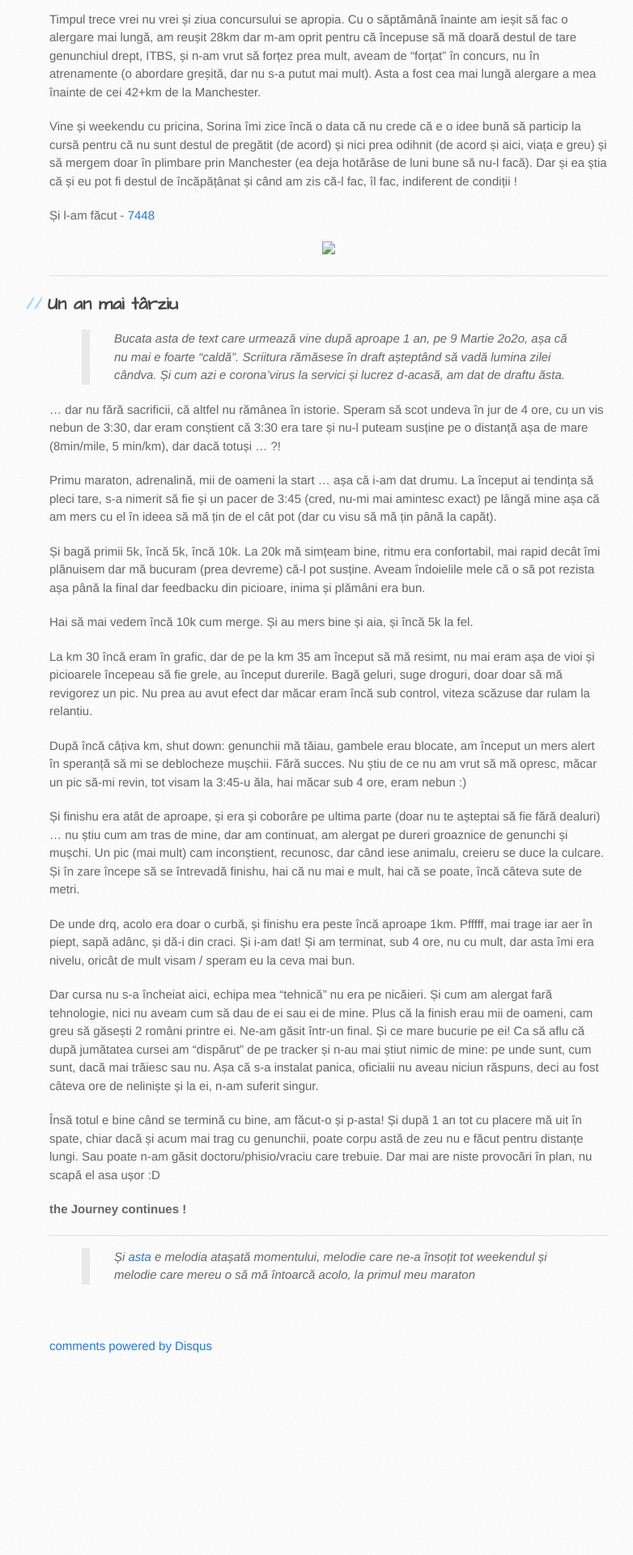
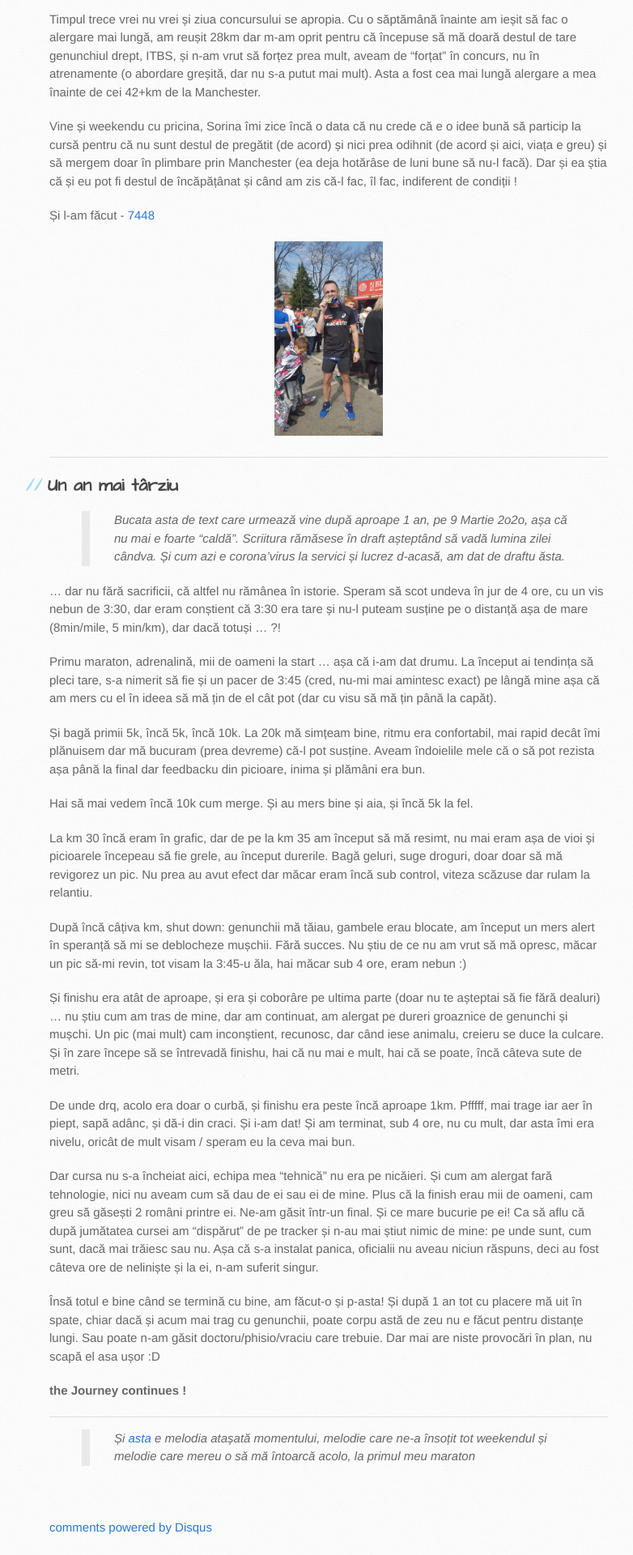
Before and after one commit to jokeru/facebook, a Jekyll site: the page built from _posts/2019-04-07-03_57_22.md, in a window 1280 px wide. Shown: the part 1098-3018 px from the top of the page at 81% size, without its empty margins (109-891 px from the left). Built offline with Jekyll 4.4.1, drawn with Linux system fonts in a browser that asks for light colours; comment, search, counter and statistics services are not loaded; before the commit the page ends 2794 px from its top, so only the background shows below that.

Commit message:
Update 2019-04-07-03_57_22.md

```diff
--- a/_posts/2019-04-07-03_57_22.md
+++ b/_posts/2019-04-07-03_57_22.md
@@ -29,7 +29,7 @@ Vine și weekendu cu pricina, Sorina îmi zice încă o data că nu crede că e
 Și l-am făcut - [7448](https://results.sporthive.com/events/6488812689306147584/races/450756/bib/7448){:target="_blank"}
 
 <p style="text-align:center;">
-  <a data-fancybox="gallery" href="/pic/manchester.jpg" data-caption="Manchester Marathon 2019"><img src="manchester.jpg" height="240"></a>
+  <a data-fancybox="gallery" href="/pic/manchester.jpg" data-caption="Manchester Marathon 2019"><img src="/pic/manchester.jpg" height="240"></a>
 </p>
 
 ---
```
